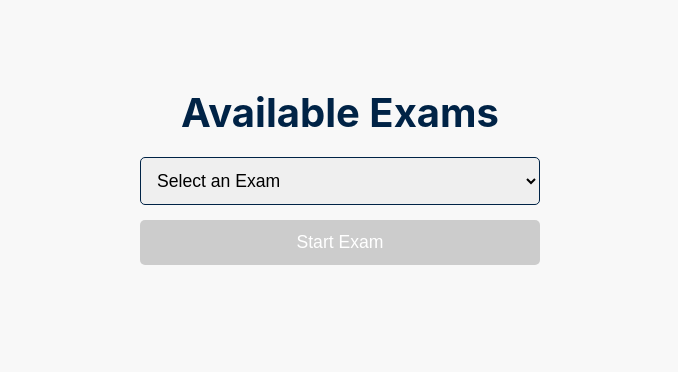
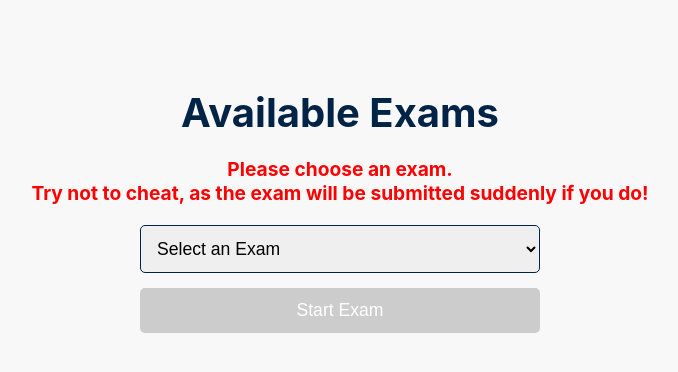
Before and after one commit to AbramBorma/CareerCanvas-ITI-Graduation_Project, a React (Create React App) app in the folder frontend/: page /exams in a window 1280 px wide. Shown: the top 372 px of the page, without its empty margins (300-978 px from the left). Built offline with nearby package versions, Linux system fonts and the light colour scheme.

Commit message:
Exams instructions

```diff
--- a/frontend/src/components/Exams.js
+++ b/frontend/src/components/Exams.js
@@ -1,7 +1,6 @@
 import React, { useState } from 'react';
 import { useNavigate } from 'react-router-dom';
 import '../static/styles/Exam.css'
-
 
 const Exams = () => {
     const [selectedSubject, setSelectedSubject] = useState('');
@@ -16,6 +15,11 @@ const Exams = () => {
     return (
         <div className="exams-container">
             <h1 className="exams-title">Available Exams</h1>
+            <p className="exam-instructions">
+                Please choose an exam.
+                <br />
+                Try not to cheat, as the exam will be submitted suddenly if you do!
+            </p>
             <div className="select-container">
                 <select
                     value={selectedSubject}
--- a/frontend/src/static/styles/Exam.css
+++ b/frontend/src/static/styles/Exam.css
@@ -51,3 +51,10 @@
     background-color: #ccc; /* Disabled button color */
     cursor: not-allowed; /* Not-allowed cursor */
 }
+
+.exam-instructions {
+    color: red; /* Change text color to red */
+    font-weight: bold; /* Make the text bold */
+    margin-bottom: 20px; /* Add some space below the instructions */
+    font-size: 1.2em; /* Increase font size for better visibility */
+}
```
